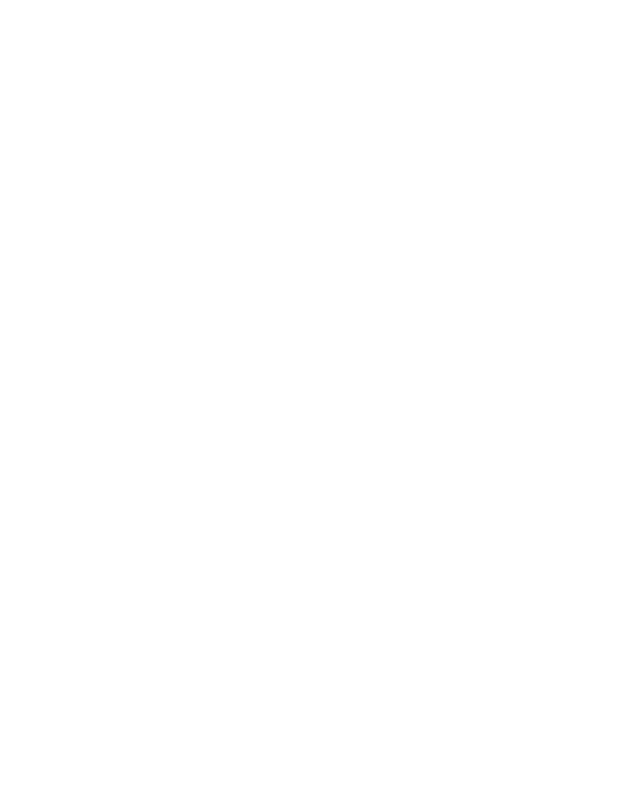
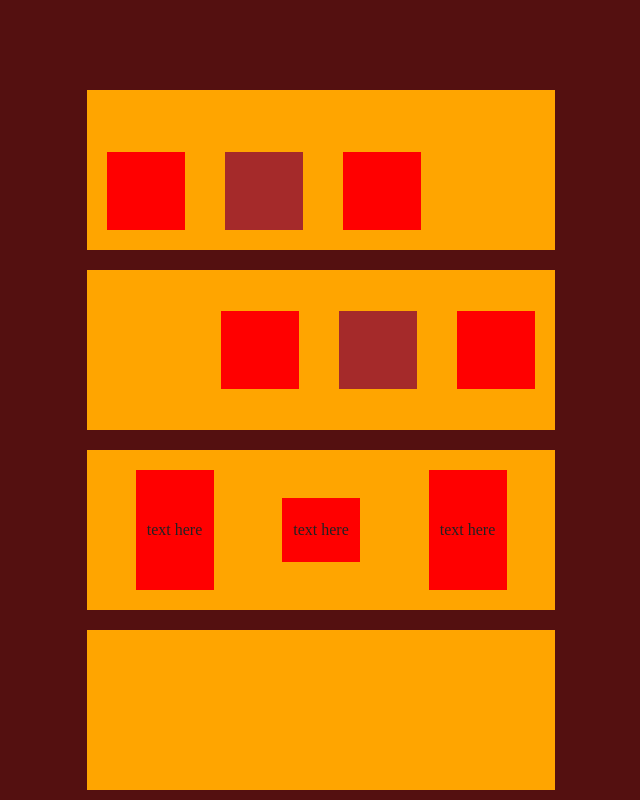
Before and after one commit to MegumiOhara/Second-Figma-, a plain HTML site: page index.html in a window 1280 px wide. Shown: the whole page, without its empty margins (11-651 px from the left). Drawn offline with Linux system fonts and the light colour scheme.

Commit message:
second commit

```diff
--- a/index.html
+++ b/index.html
@@ -8,6 +8,32 @@
     <title>Document</title>
 </head>
 <body>
+    <section class="header-main">
+        <div class="div-1"></div>
+        <div class="div-2"></div>
+        <div class="div-3"></div>
+    </section>
+    <section class="container-two">
+        <div class="div-4"></div>
+        <div class="div-5"></div>
+        <div class="div-6"></div>
+    </section>
+    <section class="container-three">
+        <div class="div-7">
+            <p>text here</p>
+        </div>
+        <div class="div-8">
+            <p>text here</p>
+        </div>
+        <div class="div-9">
+            <p>text here</p>
+        </div>
+    </section>
+    <section class="container-four">
+        <div class="div-10"></div>
+        <div class="div-11"></div>
+        <div class="div-12"></div>
+    </section>
 
 </body>
 </html>
--- a/styles/main.css
+++ b/styles/main.css
@@ -0,0 +1,110 @@
+body {
+    background-color: rgb(84, 16, 16);
+}
+
+.header-main{
+    width:100%;
+    width: 468px;
+    height:160px;
+    background-color: orange ;
+    margin-top: 90px;
+    margin-left: 98px;
+    display: flex;
+    justify-content: flex-start;
+    align-items: flex-end;
+
+}
+.header-main div{
+    height:78px;
+    margin: 20px;
+}
+.header-main .div-1{
+    width:78px;
+    background-color: red;
+}
+.header-main .div-2{
+    width:78px;
+    background-color: brown;
+}
+.header-main .div-3{
+    width:78px;
+    background-color: red;
+}
+.container-two{
+    width:100%;
+    width: 468px;
+    height:160px;
+    background-color: orange ;
+    margin-top: 20px;
+    margin-left: 98px;
+    display: flex;
+    justify-content: flex-end;
+    align-items: center;
+}
+.container-two div{
+    height:78px;
+    margin:20px;
+}
+.container-two .div-4{
+    width:78px;
+    background-color: red
+}
+.container-two .div-5{
+    width:78px;
+    background-color: brown
+}
+.container-two .div-6{
+    width:78px;
+    background-color: red;
+}
+
+.container-three{
+    width:100%;
+    width: 468px;
+    height:160px;
+    background-color: orange ;
+    margin-top: 20px;
+    margin-left: 98px;
+    display: flex;
+    justify-content: space-evenly;
+    align-items: center;
+}
+.container-three div{
+    width:78px;
+    margin:20px;
+    text-align: center;
+}
+.container-three .div-7{
+    height:120px;
+    background-color: red;
+    display: flex;
+    align-items: center;
+    justify-content: center;
+
+}
+.container-three .div-8{
+    height: 64px;
+    background-color: red;
+    display: flex;
+    align-items: center;
+    justify-content: center;
+}
+.container-three .div-9{
+    height:120px;
+    background-color: red;
+    display: flex;
+    align-items: center;
+    justify-content: center;
+}
+
+.container-four{
+    width:100%;
+    width: 468px;
+    height:160px;
+    background-color: orange ;
+    margin-top: 20px;
+    margin-left: 98px;
+    display: flex;
+    justify-content: space-evenly;
+    align-items: center;
+}
```
